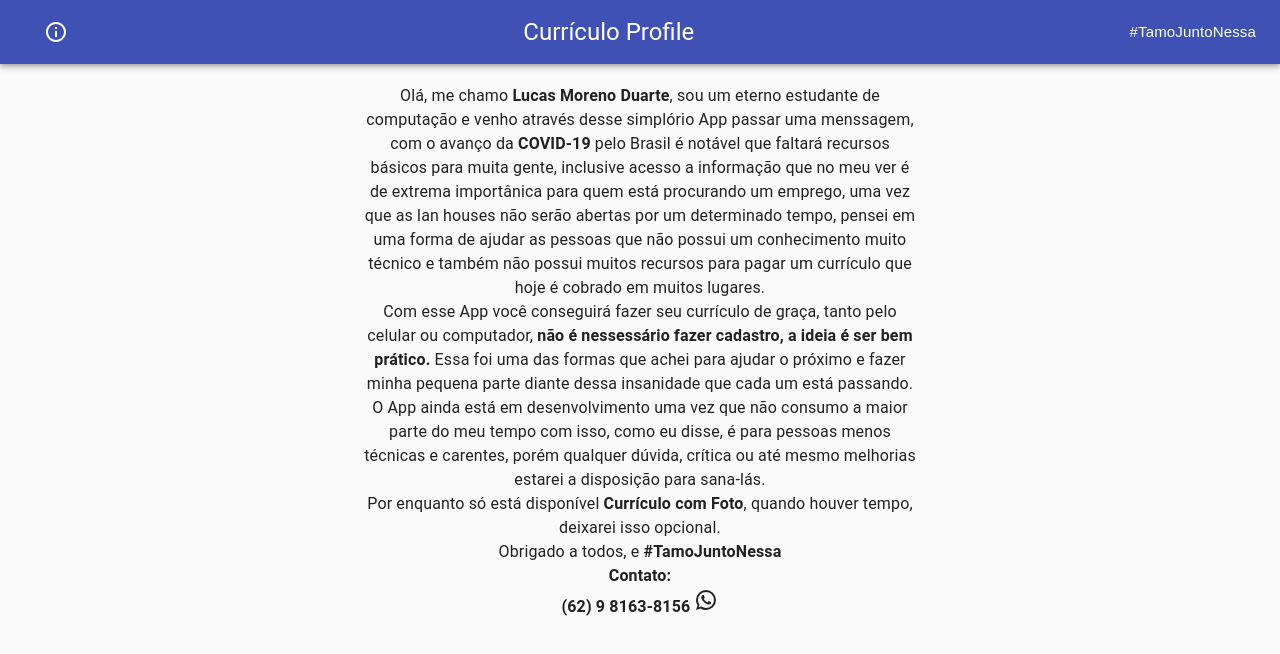
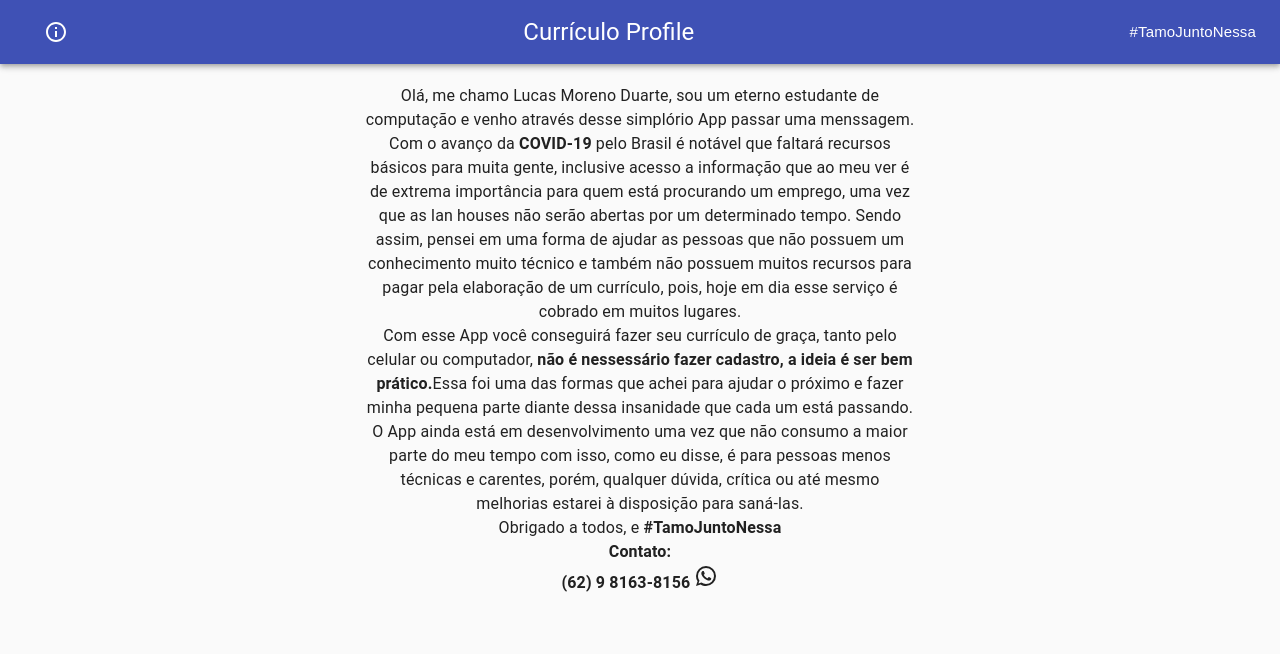
Before and after one commit to LucasZod/curriculo-profile, a React (Create React App) app: page /informacoes in a window 1280 px wide. Shown: the top 654 px of the page. Built offline with nearby package versions, Linux system fonts and the light colour scheme.

Commit message:
Corona Tracker

```diff
--- /dev/null
+++ b/src/Pages/Informacoes.css
@@ -0,0 +1,6 @@
+.container{
+    display: flex;
+    align-items: center;
+    justify-content: center;
+    flex-direction: column;
+}
--- a/src/Pages/Informacoes.js
+++ b/src/Pages/Informacoes.js
@@ -1,34 +1,31 @@
 import React from "react";
 import CssBaseline from '@material-ui/core/CssBaseline';
-import Typography from '@material-ui/core/Typography';
+import {Typography, Grid} from '@material-ui/core';
 import Container from '@material-ui/core/Container';
 import WhatsAppIcon from '@material-ui/icons/WhatsApp';
 
+import style from './Informacoes.css';
 
 export default function Info() {
 
     return(
+        <div className={style.container}>
+        <Grid>
         <React.Fragment>
             <CssBaseline />
             <Container maxWidth="sm">
                 <Typography>
-            <span>Olá, me chamo <strong>Lucas Moreno Duarte</strong>, sou um eterno estudante de computação e venho através desse simplório App passar uma menssagem, com o avanço da <strong>COVID-19</strong> pelo Brasil é notável que faltará recursos básicos para muita gente, inclusive acesso a informação que no meu ver é de extrema importânica para quem está procurando um emprego, uma vez que as lan houses não serão abertas por um determinado tempo, pensei em uma forma de ajudar as pessoas que não possui um conhecimento muito técnico e também não possui muitos recursos para pagar um currículo que hoje é cobrado em muitos lugares.</span>
+                    <span>Olá, me chamo Lucas Moreno Duarte, sou um eterno estudante de computação e venho através desse simplório App passar uma menssagem. Com o avanço da <strong>COVID-19</strong> pelo Brasil é notável que faltará recursos básicos para muita gente, inclusive acesso a informação que ao meu ver é de extrema importância para quem está procurando um emprego, uma vez que as lan houses não serão abertas por um determinado tempo. Sendo assim, pensei em uma forma de ajudar as pessoas que não possuem um conhecimento muito técnico e também não possuem muitos recursos para pagar pela elaboração de um currículo, pois, hoje em dia esse serviço é cobrado em muitos lugares.</span>
                 </Typography>
                 <Typography>
                     <span>
-                        Com esse App você conseguirá fazer seu currículo de graça, tanto pelo celular ou computador, <strong>não é nessessário fazer cadastro, a ideia é ser bem prático. </strong>
+                        Com esse App você conseguirá fazer seu currículo de graça, tanto pelo celular ou computador, <strong>não é nessessário fazer cadastro, a ideia é ser bem prático.</strong>
             Essa foi uma das formas que achei para ajudar o próximo e fazer minha pequena parte diante dessa insanidade que cada um está passando.</span>
                 </Typography>
 
                 <Typography>
-                    <span>
-            O App ainda está em desenvolvimento uma vez que não consumo a maior parte do meu tempo com isso, como eu disse, é para pessoas menos técnicas e carentes, porém qualquer dúvida, crítica ou até mesmo melhorias estarei a disposição para sana-lás.</span>
-                </Typography>
-
-                <Typography>
-                        <span>
-                            Por enquanto só está disponível <strong>Currículo com Foto</strong>, quando houver tempo, deixarei isso opcional.
-                        </span>
+                    <span>O App ainda está em desenvolvimento uma vez que não consumo a maior parte do meu tempo com isso, como eu disse, é para pessoas menos técnicas e carentes, porém, qualquer dúvida, crítica ou até mesmo melhorias estarei à disposição para saná-las.
+            </span>
                 </Typography>
 
             <Typography>
@@ -49,8 +46,8 @@ export default function Info() {
 
             </Container>
         </React.Fragment>
-
-
+        </Grid>
+        </div>
 
     );
 
```
Also changed, not shown: src/Utils/SnackBar.js (added).
